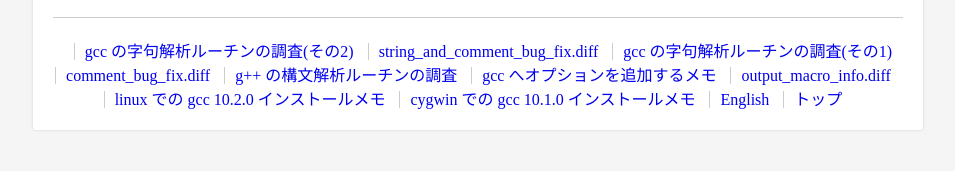
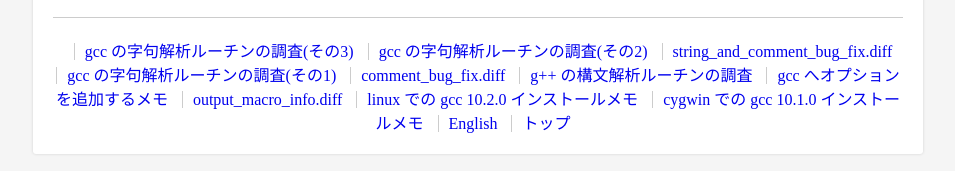
Before and after one commit to KeiHasegawa/GNU_tool, a plain HTML site: page index.html in a window 1280 px wide. Shown: the part 157-328 px from the top of the page, without its empty margins (162-1117 px from the left). Drawn offline with Linux system fonts and the light colour scheme.

Commit message:
up index

```diff
--- a/index.html
+++ b/index.html
@@ -117,6 +117,7 @@ border-left:none;
 <p class="userDefaultLeadTxt">崇高なことと馬鹿げたことは、往々にして余りにも
   密接に結びついているので、それらを切り離して区別するのはむずかしい。－<a href="https://ja.wikipedia.org/wiki/%E3%83%88%E3%83%9E%E3%82%B9%E3%83%BB%E3%83%9A%E3%82%A4%E3%83%B3">トマス・ペイン</p>
 <div class="userDefaultLinkTxt">
+  <a href="cc1_lex3.2021.03.24.jp">gcc の字句解析ルーチンの調査(その3)</a>
   <a href="cc1_lex2.2021.03.22.jp">gcc の字句解析ルーチンの調査(その2)</a>
   <a href="string_and_comment_bug_fix.diff">string_and_comment_bug_fix.diff</a>
   <a href="cc1_lex.2021.03.22.jp">gcc の字句解析ルーチンの調査(その1)</a>
```
